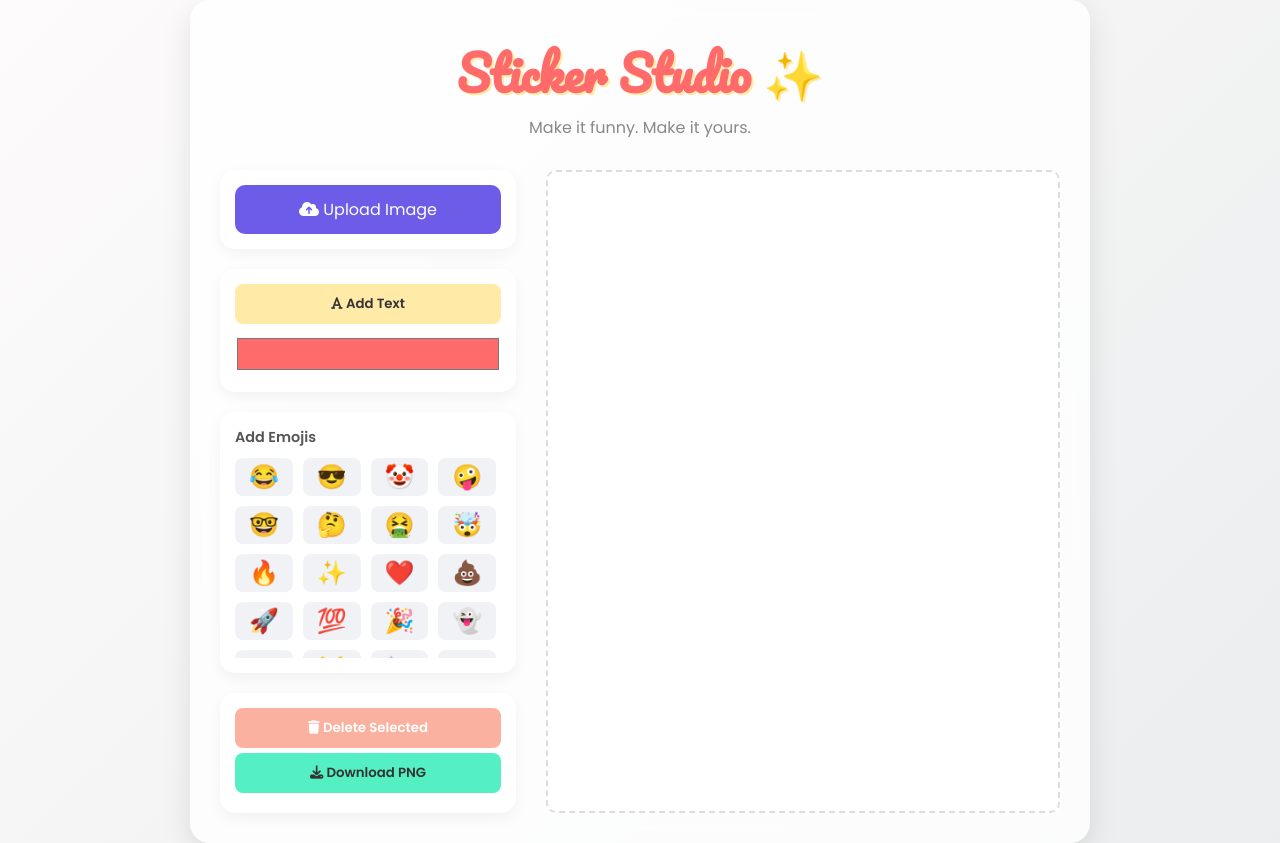
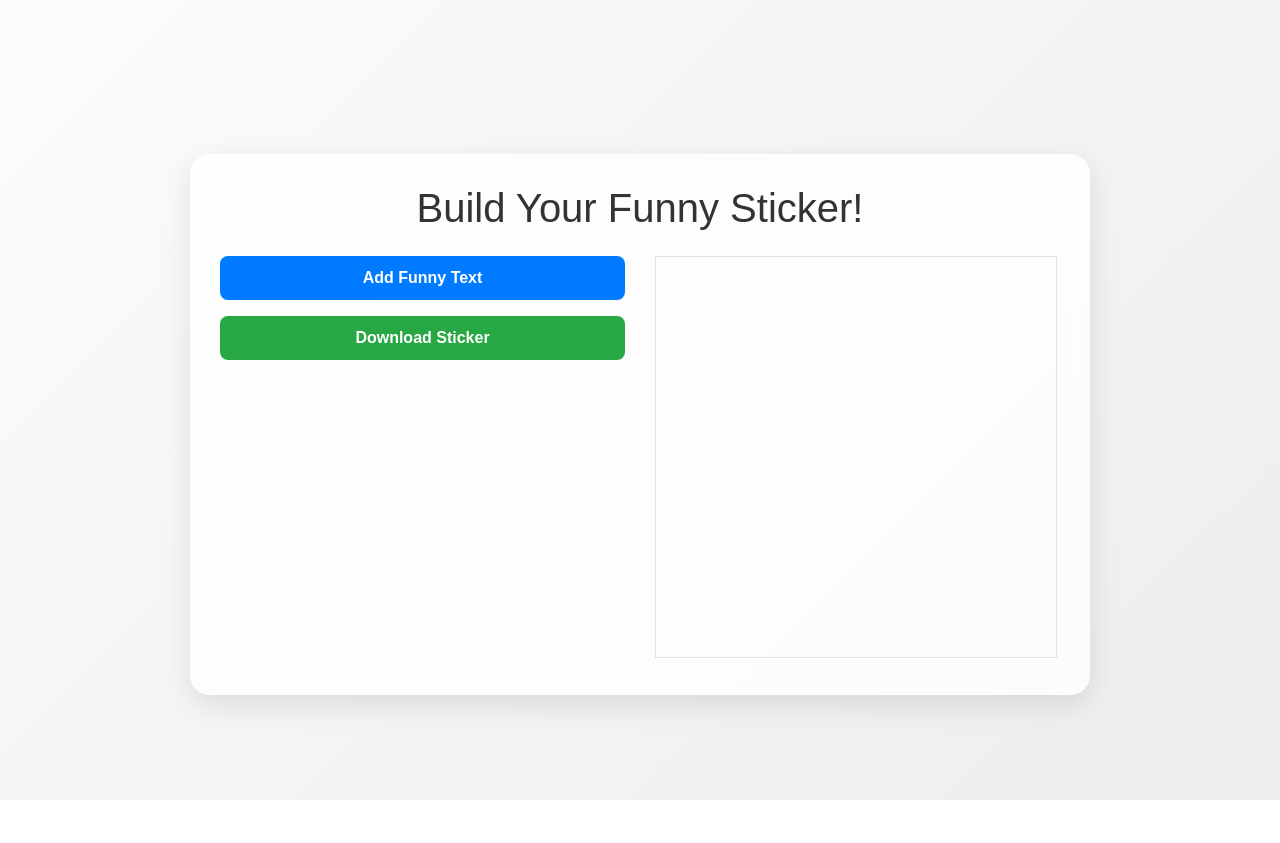
Before and after one commit to notperfectatall/sticker-js, a plain HTML site: page index.html in a window 1280 px wide. After the commit the page ends 800 px from the top, so only its background shows below. Drawn offline with nearby package versions, Linux system fonts and the light colour scheme; a script that the page names is missing.

Commit message:
Update index.html

```diff
--- a/index.html
+++ b/index.html
@@ -2,85 +2,25 @@
 <html lang="en">
 <head>
     <meta charset="UTF-8">
-    <meta name="viewport" content="width=device-width, initial-scale=1.0">
-    <title>Sticker Studio ✨</title>
-    <!-- Fabric JS Library -->
-    <script src="https://cdnjs.cloudflare.com/ajax/libs/fabric.js/5.3.1/fabric.min.js"></script>
-    <!-- Google Fonts (Aesthetic Fonts) -->
-    <link href="https://fonts.googleapis.com/css2?family=Poppins:wght@400;600&family=Pacifico&display=swap" rel="stylesheet">
-    <!-- Icons -->
-    <link rel="stylesheet" href="https://cdnjs.cloudflare.com/ajax/libs/font-awesome/6.4.0/css/all.min.css">
+    <title>Funny Sticker Builder</title>
+    <link rel="stylesheet" href="https://stackpath.bootstrapcdn.com/bootstrap/4.5.2/css/bootstrap.min.css">
     <link rel="stylesheet" href="style.css">
 </head>
 <body>
-
-    <div class="container">
-        <header>
-            <h1>Sticker Studio ✨</h1>
-            <p>Make it funny. Make it yours.</p>
-        </header>
-
-        <div class="workspace">
-            <!-- Sidebar Controls -->
-            <div class="controls">
-
-                <div class="control-group">
-                    <label class="custom-file-upload">
-                        <input type="file" id="imageUpload" accept="image/*">
-                        <i class="fa-solid fa-cloud-upload-alt"></i> Upload Image
-                    </label>
-                </div>
-
-                <div class="control-group">
-                    <button id="addTextBtn" class="btn primary"><i class="fa-solid fa-font"></i> Add Text</button>
-                    <input type="color" id="colorPicker" value="#ff6b6b" title="Text Color">
-                </div>
-
-                <div class="control-group">
-    <h3>Add Emojis</h3>
-    <div class="emoji-bar">
-        <!-- Faces -->
-        <button class="emoji-btn">😂</button>
-        <button class="emoji-btn">😎</button>
-        <button class="emoji-btn">🤡</button>
-        <button class="emoji-btn">🤪</button>
-        <button class="emoji-btn">🤓</button>
-        <button class="emoji-btn">🤔</button>
-        <button class="emoji-btn">🤮</button>
-        <button class="emoji-btn">🤯</button>
-
-        <!-- Objects & Symbols -->
-        <button class="emoji-btn">🔥</button>
-        <button class="emoji-btn">✨</button>
-        <button class="emoji-btn">❤️</button>
-        <button class="emoji-btn">💩</button>
-        <button class="emoji-btn">🚀</button>
-        <button class="emoji-btn">💯</button>
-        <button class="emoji-btn">🎉</button>
-        <button class="emoji-btn">👻</button>
-
-        <!-- Animals -->
-        <button class="emoji-btn">🐶</button>
-        <button class="emoji-btn">🐱</button>
-        <button class="emoji-btn">🦄</button>
-        <button class="emoji-btn">🐸</button>
-    </div>
-</div>
-
-
-                <div class="control-group action-buttons">
-                    <button id="deleteBtn" class="btn danger"><i class="fa-solid fa-trash"></i> Delete Selected</button>
-                    <button id="downloadBtn" class="btn success"><i class="fa-solid fa-download"></i> Download PNG</button>
-                </div>
+    <div class="container mt-5">
+        <h1 class="text-center mb-4">Build Your Funny Sticker!</h1>
+        <div class="row">
+            <div class="col-md-6">
+                <input type="file" id="imageUpload" class="form-control mb-3">
+                <button id="addText" class="btn btn-primary mb-3">Add Funny Text</button>
+                <button id="download" class="btn btn-success">Download Sticker</button>
             </div>
-
-            <!-- Canvas Area -->
-            <div class="canvas-container-wrapper">
-                <canvas id="stickerCanvas" width="500" height="500"></canvas>
+            <div class="col-md-6">
+                <canvas id="stickerCanvas" width="400" height="400" class="border"></canvas>
             </div>
         </div>
     </div>
-
-    <script src="sticker.js"></script>
+    <script src="https://cdnjs.cloudflare.com/ajax/libs/fabric.js/5.3.0/fabric.min.js"></script>
+    <script src="script.js"></script>
 </body>
 </html>
```
